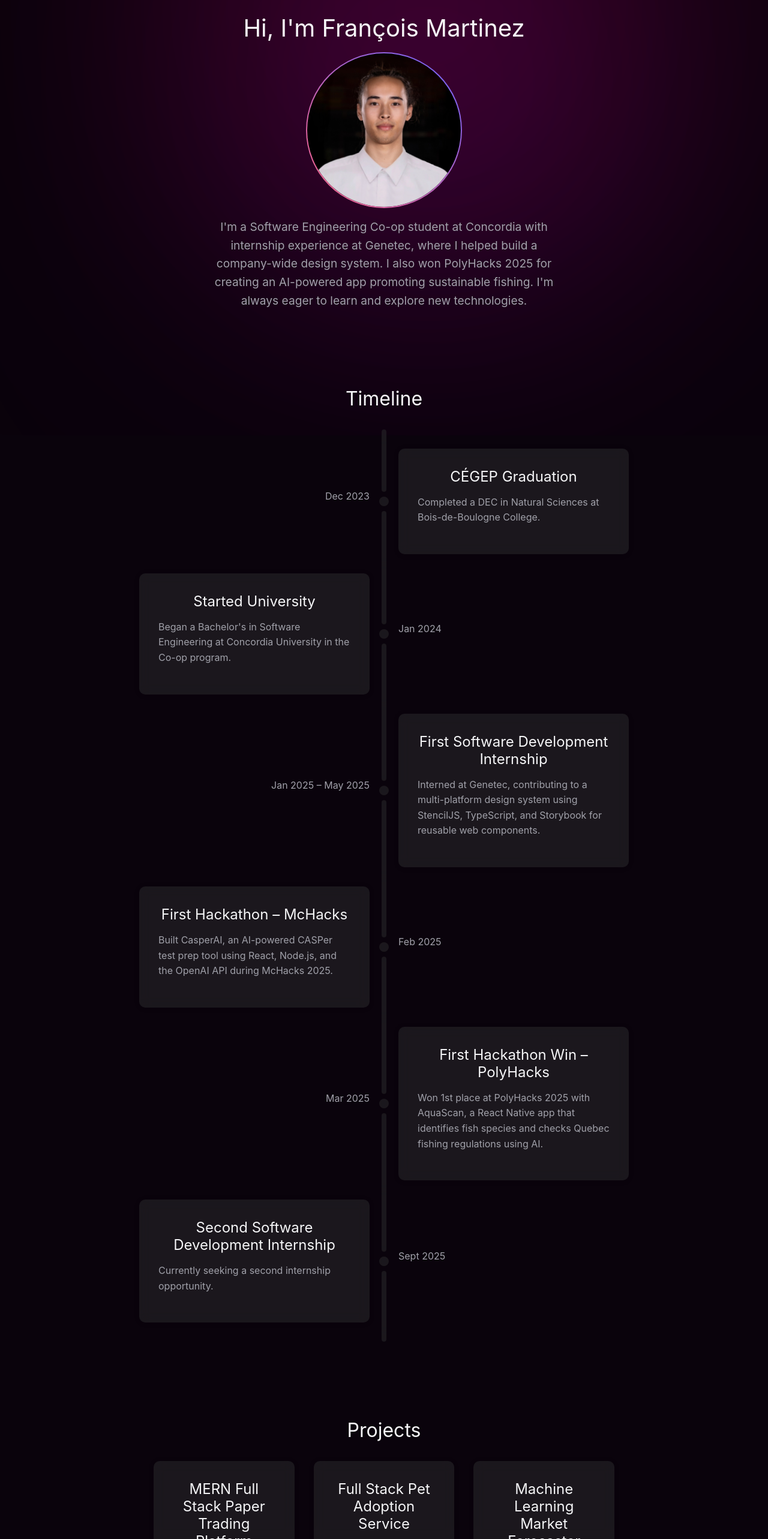
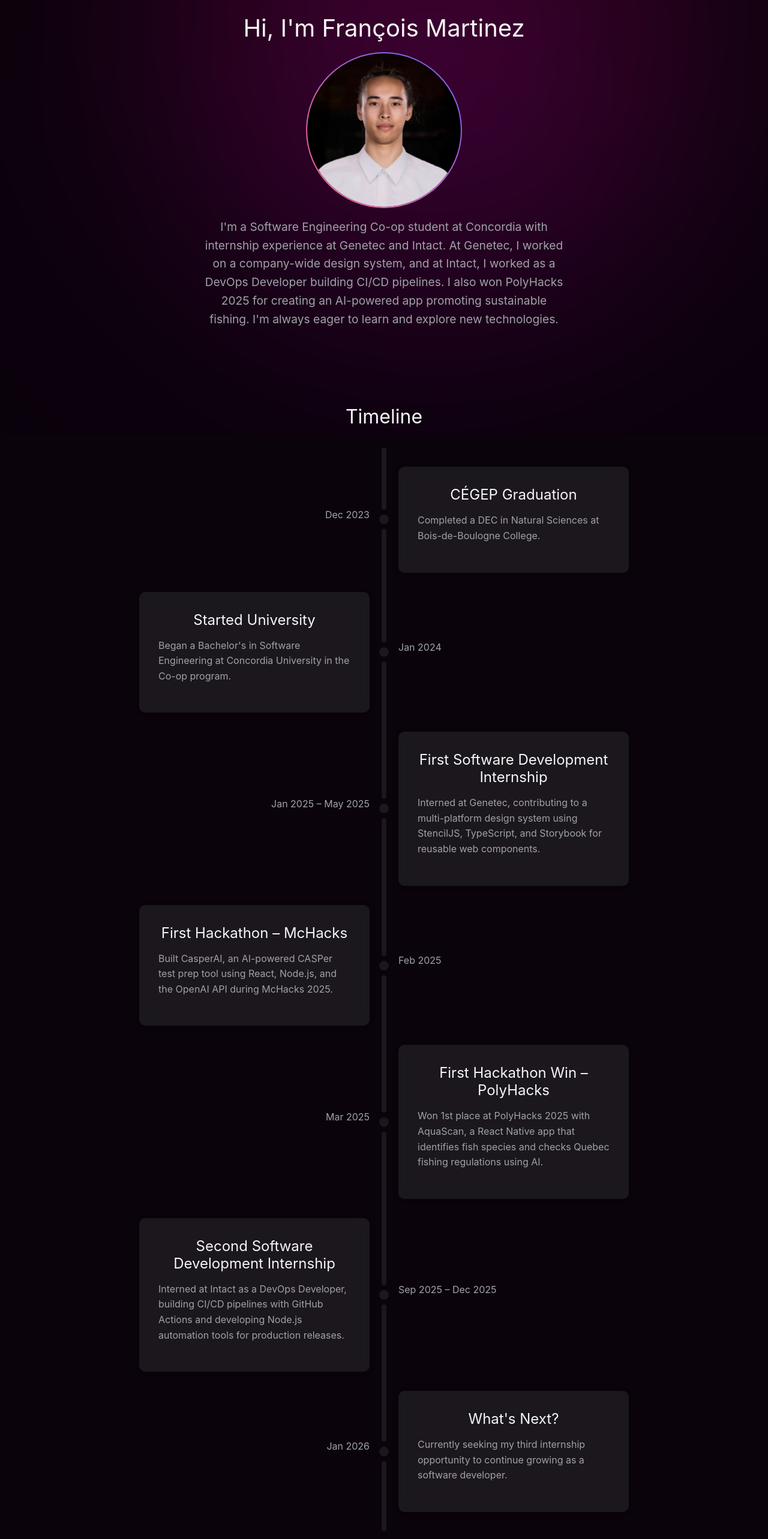
Before and after one commit to FrancoisMartinez/react-portfolio, a React (Vite) app: page / in a window 1280 px wide. Shown: the part 234-2800 px from the top of the page at 60% size. Built offline with nearby package versions, Linux system fonts and the light colour scheme.

Commit message:
added 2nd internship

```diff
--- a/public/data/timelineEvents.js
+++ b/public/data/timelineEvents.js
@@ -31,6 +31,12 @@ const timelineEvents = [
     },
     {
       id: 6,
+      dateKey: 'timeline.internship2.date',
+      titleKey: 'timeline.internship2.title',
+      descriptionKey: 'timeline.internship2.description',
+    },
+    {
+      id: 7,
       dateKey: 'timeline.next.date',
       titleKey: 'timeline.next.title',
       descriptionKey: 'timeline.next.description',
--- a/src/locales/en/translation.json
+++ b/src/locales/en/translation.json
@@ -9,7 +9,7 @@
   },
   "home": {
     "greeting": "Hi, I'm François Martinez",
-"description": "I'm a Software Engineering Co-op student at Concordia with internship experience at Genetec, where I helped build a company-wide design system. I also won PolyHacks 2025 for creating an AI-powered app promoting sustainable fishing. I'm always eager to learn and explore new technologies."  },
+"description": "I'm a Software Engineering Co-op student at Concordia with internship experience at Genetec and Intact. At Genetec, I worked on a company-wide design system, and at Intact, I worked as a DevOps Developer building CI/CD pipelines. I also won PolyHacks 2025 for creating an AI-powered app promoting sustainable fishing. I'm always eager to learn and explore new technologies."  },
   "timeline": {
     "title": "Timeline",
 
@@ -28,6 +28,11 @@
       "title": "First Software Development Internship",
       "description": "Interned at Genetec, contributing to a multi-platform design system using StencilJS, TypeScript, and Storybook for reusable web components."
     },
+    "internship2": {
+      "date": "Sep 2025 – Dec 2025",
+      "title": "Second Software Development Internship",
+      "description": "Interned at Intact as a DevOps Developer, building CI/CD pipelines with GitHub Actions and developing Node.js automation tools for production releases."
+    },
     "hackathon": {
       "date": "Feb 2025",
       "title": "First Hackathon – McHacks",
@@ -39,9 +44,9 @@
       "description": "Won 1st place at PolyHacks 2025 with AquaScan, a React Native app that identifies fish species and checks Quebec fishing regulations using AI."
     },
     "next": {
-      "date": "Sept 2025",
-      "title": "Second Software Development Internship",
-      "description": "Currently seeking a second internship opportunity."
+      "date": "Jan 2026",
+      "title": "What's Next?",
+      "description": "Currently seeking my third internship opportunity to continue growing as a software developer."
     }
   },
   "projects": {
--- a/src/locales/fr/translation.json
+++ b/src/locales/fr/translation.json
@@ -9,7 +9,7 @@
   },
   "home": {
     "greeting": "Bonjour, je suis François Martinez",
-"description": "Je suis étudiant en génie logiciel en stage coopératif à Concordia, avec une expérience de stage chez Genetec, où j’ai contribué à la création d’un système de design à l’échelle de l’entreprise. J’ai également remporté PolyHacks 2025 grâce à une application mobile alimentée par l’IA pour promouvoir la pêche durable. Je suis toujours curieux d’apprendre et d’explorer de nouvelles technologies."  },
+"description": "Je suis étudiant en génie logiciel en stage coopératif à Concordia, avec une expérience de stage chez Genetec et Intact. Chez Genetec, j'ai travaillé sur un système de design à l'échelle de l'entreprise, et chez Intact, j'ai travaillé comme développeur DevOps en construisant des pipelines CI/CD. J'ai également remporté PolyHacks 2025 grâce à une application mobile alimentée par l'IA pour promouvoir la pêche durable. Je suis toujours curieux d'apprendre et d'explorer de nouvelles technologies."  },
   "timeline": {
     "title": "Parcours ",
 
@@ -28,6 +28,11 @@
       "title": "Premier stage en développement logiciel",
       "description": "Stage chez Genetec en tant que développeur logiciel, contribuant à un design system multi-plateforme avec StencilJS, TypeScript et Storybook."
     },
+    "internship2": {
+      "date": "Sept. 2025 – Déc. 2025",
+      "title": "Deuxième stage en développement logiciel",
+      "description": "Stage chez Intact en tant que développeur DevOps, construisant des pipelines CI/CD avec GitHub Actions et développant des outils d'automatisation Node.js pour les déploiements en production."
+    },
     "hackathon": {
       "date": "Févr. 2025",
       "title": "Premier hackathon – McHacks",
@@ -39,9 +44,9 @@
       "description": "Gagné la 1ère place à PolyHacks 2025 avec AquaScan, une app React Native qui identifie les poissons et vérifie les règlements de pêche au Québec grâce à l’IA."
     },
     "next": {
-      "date": "Sept. 2025",
-      "title": "Deuxième stage en développement logiciel",
-      "description": "Actuellement à la recherche d'une deuxième opportunité de stage."
+      "date": "Janv. 2026",
+      "title": "Prochaine étape ?",
+      "description": "Actuellement à la recherche de ma troisième opportunité de stage pour continuer à me développer en tant que développeur logiciel."
     }
   },
   "projects": {
```
